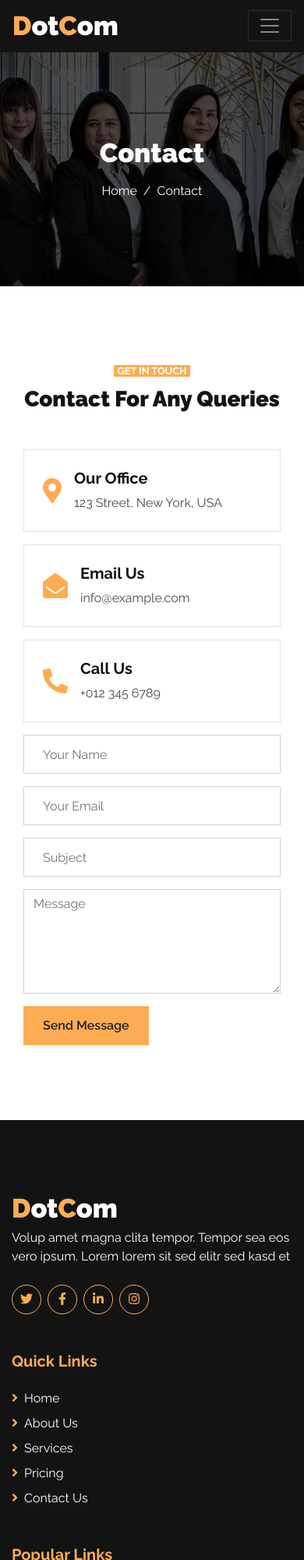
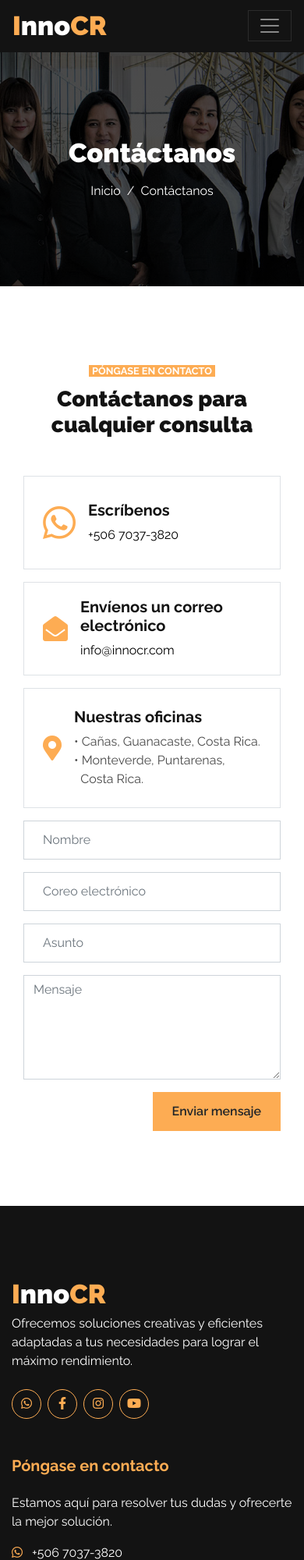
Before and after one commit to InnoCR/InnoCR, a plain HTML site: page contact.html in a window 390 px wide. Shown: the top 2000 px of the page at 78% size. Drawn offline with nearby package versions, Linux system fonts and the light colour scheme.

Commit message:
Se agrega la pagina de contacto

```diff
--- a/contact.html
+++ b/contact.html
@@ -3,13 +3,13 @@
 
 <head>
     <meta charset="utf-8">
-    <title>DotCom - Creative Agency Website Template</title>
+    <title>InnoCR</title>
     <meta content="width=device-width, initial-scale=1.0" name="viewport">
     <meta content="Free HTML Templates" name="keywords">
     <meta content="Free HTML Templates" name="description">
 
     <!-- Favicon -->
-    <link href="img/favicon.ico" rel="icon">
+    <link rel="icon" href="img/logo.png" type="image/x-icon">
 
     <!-- Google Web Fonts -->
     <link rel="preconnect" href="https://fonts.gstatic.com">
@@ -31,25 +31,23 @@
         <div class="container-lg p-0">
             <nav class="navbar navbar-expand-lg bg-secondary navbar-dark">
                 <a href="index.html" class="navbar-brand">
-                    <h1 class="m-0 text-white display-4"><span class="text-primary">D</span>ot<span class="text-primary">C</span>om</h1>
+                    <h1 class="m-0 text-white display-4"><span class="text-primary">I</span>nno<span
+                            class="text-primary">CR</span></h1>
                 </a>
                 <button type="button" class="navbar-toggler" data-toggle="collapse" data-target="#navbarCollapse">
                     <span class="navbar-toggler-icon"></span>
                 </button>
                 <div class="collapse navbar-collapse justify-content-between" id="navbarCollapse">
                     <div class="navbar-nav ml-auto py-0">
-                        <a href="index.html" class="nav-item nav-link">Home</a>
-                        <a href="about.html" class="nav-item nav-link">About</a>
-                        <a href="service.html" class="nav-item nav-link">Services</a>
-                        <a href="pricing.html" class="nav-item nav-link">Pricing</a>
-                        <div class="nav-item dropdown">
-                            <a href="#" class="nav-link dropdown-toggle" data-toggle="dropdown">Pages</a>
+                        <a href="index.html" class="nav-item nav-link">Inicio</a>
+                        <a class="nav-item nav-link active">Contáctanos</a>
+                        <!--div class="nav-item dropdown">
+                            <a href="#" class="nav-link dropdown-toggle" data-toggle="dropdown">Servicios</a>
                             <div class="dropdown-menu border-0 rounded-0 m-0">
-                                <a href="blog.html" class="dropdown-item">Blog Grid</a>
+                                <a href="service.html" class="dropdown-item">Facturación Electrónica</a>
                                 <a href="single.html" class="dropdown-item">Blog Detail</a>
                             </div>
-                        </div>
-                        <a href="contact.html" class="nav-item nav-link active">Contact</a>
+                        </div-->
                     </div>
                 </div>
             </nav>
@@ -60,11 +58,11 @@
 
     <!-- Page Header Start -->
     <div class="container-fluid page-header d-flex flex-column align-items-center justify-content-center pt-0 pt-lg-5 mb-5">
-        <h1 class="display-4 text-white mb-3 mt-0 mt-lg-5">Contact</h1>
+        <h1 class="display-4 text-white mb-3 mt-0 mt-lg-5">Contáctanos</h1>
         <div class="d-inline-flex text-white">
-            <p class="m-0"><a class="text-white" href="">Home</a></p>
+            <p class="m-0"><a class="text-white" href="index.html">Inicio</a></p>
             <p class="m-0 px-2">/</p>
-            <p class="m-0">Contact</p>
+            <p class="m-0">Contáctanos</p>
         </div>
     </div>
     <!-- Page Header Start -->
@@ -74,30 +72,42 @@
     <div class="container-fluid py-5">
         <div class="container">
             <div class="text-center">
-                <small class="bg-primary text-white text-uppercase font-weight-bold text-center px-1">Get In Touch</small>
-                <h1 class="mt-2 mb-5">Contact For Any Queries</h1>
+                <small class="bg-primary text-white text-uppercase font-weight-bold text-center px-1">Póngase en contacto</small>
+                <h1 class="mt-2 mb-5">Contáctanos para cualquier consulta</h1>
             </div>
             <div class="row">
                 <div class="col-md-5">
-                    <div class="d-flex align-items-center border mb-3 p-4">
+                    <a class="d-flex align-items-center border mb-3 p-4" style="height: 120px; text-decoration: none;"
+                        href="https://wa.me/50670373820" target="_blank">
+                        <i class="fab fa-3x fa-whatsapp text-primary mr-3"></i>
+                        <div class="d-flex flex-column">
+                            <h5 class="font-weight-bold">Escríbenos</h5>
+                            <p class="m-0">
+                                <span rel="noopener noreferrer"
+                                    style="color:black;">
+                                    +506 7037-3820
+                            </span>
+                            </p>
+                        </div>
+                    </a>
+                    <a class="d-flex align-items-center border mb-3 p-4" style="height: 120px; text-decoration: none;"
+                        href="mailto:info@innocr.com">
+                        <i class="fa fa-2x fa-envelope-open text-primary mr-3"></i>
+                        <div class="d-flex flex-column">
+                            <h5 class="font-weight-bold">Envíenos un correo electrónico</h5>
+                            <p class="m-0">
+                                <span style="color:black;">
+                                    info@innocr.com
+                                </span>
+                            </p>
+                        </div>
+                    </a>
+                    <div class="d-flex align-items-center border mb-3 mb-md-0 p-4">
                         <i class="fa fa-2x fa-map-marker-alt text-primary mr-3"></i>
                         <div class="d-flex flex-column">
-                            <h5 class="font-weight-bold">Our Office</h5>
-                            <p class="m-0">123 Street, New York, USA</p>
-                        </div>
-                    </div>
-                    <div class="d-flex align-items-center border mb-3 p-4">
-                        <i class="fa fa-2x fa-envelope-open text-primary mr-3"></i>
-                        <div class="d-flex flex-column">
-                            <h5 class="font-weight-bold">Email Us</h5>
-                            <p class="m-0">info@example.com</p>
-                        </div>
-                    </div>
-                    <div class="d-flex align-items-center border mb-3 mb-md-0 p-4">
-                        <i class="fas fa-2x fa-phone-alt text-primary mr-3"></i>
-                        <div class="d-flex flex-column">
-                            <h5 class="font-weight-bold">Call Us</h5>
-                            <p class="m-0">+012 345 6789</p>
+                            <h5 class="font-weight-bold">Nuestras oficinas</h5>
+                            <p class="m-0">• Cañas, Guanacaste, Costa Rica.</p>
+                            <p class="m-0">• Monteverde, Puntarenas, <br />&nbsp;&nbsp;Costa Rica.</p>
                         </div>
                     </div>
                 </div>
@@ -108,27 +118,27 @@
                             <div class="form-row">
                                 <div class="col-md-6">
                                     <div class="control-group">
-                                        <input type="text" class="form-control p-4" id="name" placeholder="Your Name" required="required" data-validation-required-message="Please enter your name" />
+                                        <input type="text" class="form-control p-4" id="name" placeholder="Nombre" required="required" data-validation-required-message="Por favor, introduzca su nombre" />
                                         <p class="help-block text-danger"></p>
                                     </div>
                                 </div>
                                 <div class="col-md-6">
                                     <div class="control-group">
-                                        <input type="email" class="form-control p-4" id="email" placeholder="Your Email" required="required" data-validation-required-message="Please enter your email" />
+                                        <input type="email" class="form-control p-4" id="email" placeholder="Coreo electrónico" required="required" data-validation-required-message="Por favor, introduzca su correo electrónico" />
                                         <p class="help-block text-danger"></p>
                                     </div>
                                 </div>
                             </div>
                             <div class="control-group">
-                                <input type="text" class="form-control p-4" id="subject" placeholder="Subject" required="required" data-validation-required-message="Please enter a subject" />
+                                <input type="text" class="form-control p-4" id="subject" placeholder="Asunto" required="required" data-validation-required-message="Por favor, introduzca un asunto" />
                                 <p class="help-block text-danger"></p>
                             </div>
                             <div class="control-group">
-                                <textarea class="form-control" rows="5" id="message" placeholder="Message" required="required" data-validation-required-message="Please enter your message"></textarea>
+                                <textarea class="form-control" rows="5" id="message" placeholder="Mensaje" required="required" data-validation-required-message="Por favor, introduzca su mensaje"></textarea>
                                 <p class="help-block text-danger"></p>
                             </div>
-                            <div>
-                                <button class="btn btn-primary font-weight-semi-bold px-4" style="height: 50px;" type="submit" id="sendMessageButton">Send Message</button>
+                            <div style="float: right;">
+                                <button class="btn btn-primary font-weight-semi-bold px-4" style="height: 50px;" type="submit" id="sendMessageButton">Enviar mensaje</button>
                             </div>
                         </form>
                     </div>
@@ -138,33 +148,64 @@
     </div>
     <!-- Contact End -->
 
-
     <!-- Footer Start -->
     <div class="container-fluid bg-secondary text-white mt-5 pt-5 px-sm-3 px-md-5">
         <div class="row pt-5">
             <div class="col-lg-3 col-md-6 mb-5">
                 <a href="index.html" class="navbar-brand">
-                    <h1 class="m-0 mt-n2 text-white display-4"><span class="text-primary">D</span>ot<span class="text-primary">C</span>om</h1>
+                    <h1 class="m-0 mt-n2 text-white display-4"><span class="text-primary">I</span>nno<span
+                            class="text-primary">CR</span></h1>
                 </a>
-                <p>Volup amet magna clita tempor. Tempor sea eos vero ipsum. Lorem lorem sit sed elitr sed kasd et</p>
+                <p>Ofrecemos soluciones creativas y eficientes adaptadas a tus necesidades para lograr el máximo
+                    rendimiento.</p>
                 <div class="d-flex justify-content-start mt-4">
-                    <a class="btn btn-outline-primary rounded-circle text-center mr-2 px-0" style="width: 38px; height: 38px;" href="#"><i class="fab fa-twitter"></i></a>
-                    <a class="btn btn-outline-primary rounded-circle text-center mr-2 px-0" style="width: 38px; height: 38px;" href="#"><i class="fab fa-facebook-f"></i></a>
-                    <a class="btn btn-outline-primary rounded-circle text-center mr-2 px-0" style="width: 38px; height: 38px;" href="#"><i class="fab fa-linkedin-in"></i></a>
-                    <a class="btn btn-outline-primary rounded-circle text-center mr-2 px-0" style="width: 38px; height: 38px;" href="#"><i class="fab fa-instagram"></i></a>
+                    <a class="btn btn-outline-primary rounded-circle text-center mr-2 px-0"
+                        style="width: 38px; height: 38px;" href="https://wa.me/50670373820" target="_blank">
+                        <i class="fab fa-whatsapp"></i>
+                    </a>
+                    <a class="btn btn-outline-primary rounded-circle text-center mr-2 px-0"
+                        style="width: 38px; height: 38px;" href="https://www.facebook.com/Innocr2018" target="_blank">
+                        <i class="fab fa-facebook-f"></i>
+                    </a>
+                    <a class="btn btn-outline-primary rounded-circle text-center mr-2 px-0"
+                        style="width: 38px; height: 38px;" href="https://www.instagram.com/innocostarica"
+                        target="_blank">
+                        <i class="fab fa-instagram"></i>
+                    </a>
+                    <a class="btn btn-outline-primary rounded-circle text-center mr-2 px-0"
+                        style="width: 38px; height: 38px;" href="https://www.youtube.com/@InnoCostaRica"
+                        target="_blank">
+                        <i class="fab fa-youtube"></i>
+                    </a>
+                    <!--a class="btn btn-outline-primary rounded-circle text-center mr-2 px-0"
+                        style="width: 38px; height: 38px;" href="#"><i class="fab fa-twitter"></i></a-->
+                    <!--a class="btn btn-outline-primary rounded-circle text-center mr-2 px-0"
+                        style="width: 38px; height: 38px;" href="#"><i class="fab fa-linkedin-in"></i></a-->
                 </div>
             </div>
             <div class="col-lg-3 col-md-6 mb-5">
-                <h5 class="font-weight-bold text-primary mb-4">Quick Links</h5>
+                <h5 class="font-weight-bold text-primary mb-4">Póngase en contacto</h5>
+                <p>Estamos aquí para resolver tus dudas y ofrecerte la mejor solución.</p>
+                <p><i class="fab fa-whatsapp text-primary mr-2"></i>
+                    <a href="https://wa.me/50670373820" target="_blank" rel="noopener noreferrer"
+                        style="color:inherit;text-decoration:none;">
+                        +506 7037-3820
+                    </a>
+                </p>
+                <p><i class="fa fa-envelope text-primary mr-2"></i>
+                    <a href="mailto:info@innocr.com" class="no-style-link" style="color:inherit;text-decoration:none;">
+                        info@innocr.com
+                    </a>
+                </p>
+            </div>
+            <div class="col-lg-3 col-md-6 mb-5">
+                <h5 class="font-weight-bold text-primary mb-4">Nuestras oficinas</h5>
                 <div class="d-flex flex-column justify-content-start">
-                    <a class="text-white mb-2" href="#"><i class="fa fa-angle-right text-primary mr-2"></i>Home</a>
-                    <a class="text-white mb-2" href="#"><i class="fa fa-angle-right text-primary mr-2"></i>About Us</a>
-                    <a class="text-white mb-2" href="#"><i class="fa fa-angle-right text-primary mr-2"></i>Services</a>
-                    <a class="text-white mb-2" href="#"><i class="fa fa-angle-right text-primary mr-2"></i>Pricing</a>
-                    <a class="text-white" href="#"><i class="fa fa-angle-right text-primary mr-2"></i>Contact Us</a>
+                    <p><i class="fa fa-map-marker-alt text-primary mr-2"></i>Cañas, Guanacaste, Costa Rica.</p>
+                    <p><i class="fa fa-map-marker-alt text-primary mr-2"></i>Monteverde, Puntarenas, Costa Rica.</p>
                 </div>
             </div>
-            <div class="col-lg-3 col-md-6 mb-5">
+            <!--div class="col-lg-3 col-md-6 mb-5">
                 <h5 class="font-weight-bold text-primary mb-4">Popular Links</h5>
                 <div class="d-flex flex-column justify-content-start">
                     <a class="text-white mb-2" href="#"><i class="fa fa-angle-right text-primary mr-2"></i>Home</a>
@@ -173,20 +214,13 @@
                     <a class="text-white mb-2" href="#"><i class="fa fa-angle-right text-primary mr-2"></i>Pricing</a>
                     <a class="text-white" href="#"><i class="fa fa-angle-right text-primary mr-2"></i>Contact Us</a>
                 </div>
-            </div>
-            <div class="col-lg-3 col-md-6 mb-5">
-                <h5 class="font-weight-bold text-primary mb-4">Get In Touch</h5>
-                <p>Dolor clita stet nonumy clita diam vero, et et ipsum diam labore</p>
-                <p><i class="fa fa-map-marker-alt text-primary mr-2"></i>123 Street, New York, USA</p>
-                <p><i class="fa fa-phone-alt text-primary mr-2"></i>+012 345 67890</p>
-                <p><i class="fa fa-envelope text-primary mr-2"></i>info@example.com</p>
-            </div>
+            </div-->
         </div>
     </div>
     <div class="container-fluid py-4 px-sm-3 px-md-5">
         <p class="m-0 text-center">
-            &copy; <a class="font-weight-semi-bold" href="#">Your Site Name</a>. All Rights Reserved. Designed by
-            <a class="font-weight-semi-bold" href="https://htmlcodex.com">HTML Codex</a>
+            &copy; <a class="font-weight-semi-bold" href="#">InnoCR</a>. Todos los derechos reservados. Diseñado por
+            <a class="font-weight-semi-bold" href="https://htmlcodex.com" target="_blank">HTML Codex</a>
         </p>
     </div>
     <!-- Footer End -->
--- a/mail/contact.js
+++ b/mail/contact.js
@@ -29,7 +29,7 @@ $(function () {
                     $('#success > .alert-success').html("<button type='button' class='close' data-dismiss='alert' aria-hidden='true'>&times;")
                             .append("</button>");
                     $('#success > .alert-success')
-                            .append("<strong>Your message has been sent. </strong>");
+                            .append("<strong>Tu mensaje ha sido enviado. </strong>");
                     $('#success > .alert-success')
                             .append('</div>');
                     $('#contactForm').trigger("reset");
@@ -38,7 +38,7 @@ $(function () {
                     $('#success').html("<div class='alert alert-danger'>");
                     $('#success > .alert-danger').html("<button type='button' class='close' data-dismiss='alert' aria-hidden='true'>&times;")
                             .append("</button>");
-                    $('#success > .alert-danger').append($("<strong>").text("Sorry " + name + ", it seems that our mail server is not responding. Please try again later!"));
+                    $('#success > .alert-danger').append($("<strong>").text("Lo sentimos, " + name + ", parece que nuestro servidor de correo no está respondiendo. ¡Por favor, inténtalo de nuevo más tarde!"));                    ;
                     $('#success > .alert-danger').append('</div>');
                     $('#contactForm').trigger("reset");
                 },
```
Also changed, not shown: index.html (+96 -90 lines), 1 other file.
